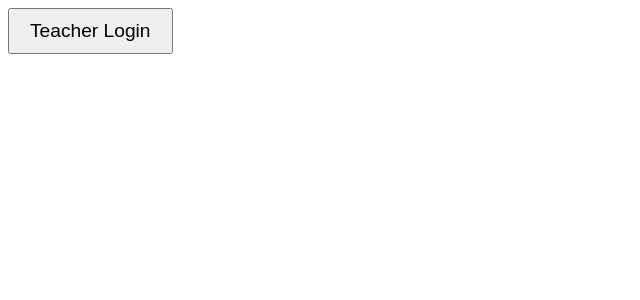
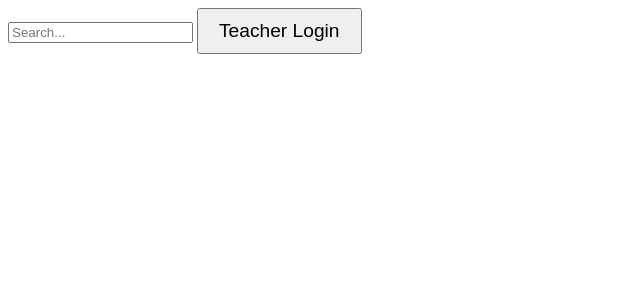
Before and after one commit to charliehuang09/Document_Search, a SvelteKit app: page / in a window 1280 px wide. Shown: the top 300 px of the page, without its empty margins (0-640 px from the left). Built offline with nearby package versions, Linux system fonts and the light colour scheme.

Commit message:
start text search feature
Signed-off-by: charliehuang09 <charliehuang09@gmail.com>

```diff
--- a/src/routes/+page.svelte
+++ b/src/routes/+page.svelte
@@ -4,6 +4,23 @@
 	async function login() {
 		goto('/teacher');
 	}
+
+	export let placeholder = 'Search...';
+	export let query = '';
+  async function search(){
+    console.log(query);
+		const response = await fetch('api/search', {
+			method: 'POST',
+			body: JSON.stringify({
+				query: "query"
+			}),
+			headers: {
+				'content-type': 'application/json'
+			}
+		});
+
+  };
 </script>
 
+<input type="text" {placeholder} bind:value={query} on:input={() => search()} />
 <button style="font-size: 1.2em; padding: 10px 20px;" on:click={login}> Teacher Login </button>
--- /dev/null
+++ b/src/routes/api/search/+server.ts
@@ -0,0 +1,23 @@
+// import { ChatbotCompletion } from '$lib';
+
+export async function POST(params: { request: Request }) {
+	const { query } = await params.request.json();
+
+  console.log("BOBOBOIadfg;oidjfsgioj");
+	// const completion_manager = new ChatbotCompletion(import.meta.env.VITE_OPENAI_API_KEY!, {
+	// 	openai_model: import.meta.env.VITE_OPENAI_MODEL_NAME!,
+	// 	verbose: true,
+	// 	do_history: true,
+	// 	generate_data: false,
+	// 	use_summarybot: true
+	// });
+	// await completion_manager.setup();
+	//
+	// const output = await completion_manager.query(chatHistory, input);
+
+	return new Response(JSON.stringify(query), {
+		headers: {
+			'Content-Type': 'text/plain'
+		}
+	});
+}
```
